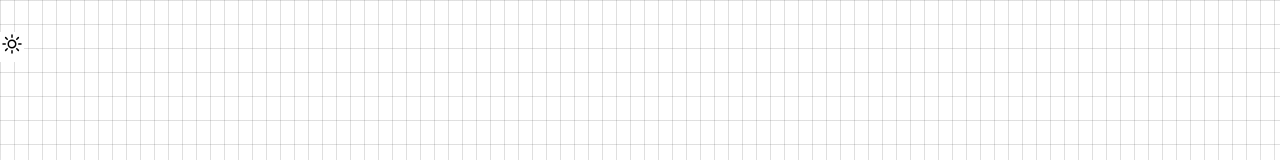
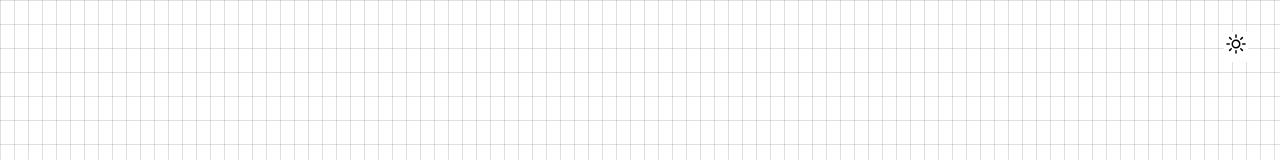
Before and after one commit to StefanHyde/PortfolioV2, a Next.js app: page / in a window 1280 px wide. Shown: the top 160 px of the page. Built offline with nearby package versions, Linux system fonts and the light colour scheme.

Commit message:
Update theme swtich position

```diff
--- a/src/components/header.tsx
+++ b/src/components/header.tsx
@@ -2,7 +2,7 @@ import ThemeSwitch from './themeSwitch';
 
 export default function Header() {
   return (
-    <header className=" z-50 flex items-center justify-between py-8">
+    <header className=" z-50 flex items-center justify-end p-8">
       <div className=" bg-white dark:bg-slate-950">
         <ThemeSwitch />
       </div>
--- a/src/components/themeSwitch.tsx
+++ b/src/components/themeSwitch.tsx
@@ -9,9 +9,9 @@ export default function ThemeSwitch() {
   return (
     <button onClick={toggleTheme}>
       {theme === 'light' ? (
-        <SunIcon className="w-6 h-6" />
+        <SunIcon className="w-6 h-6 hover:text-primary-500 ease-in-out duration-300 " />
       ) : (
-        <MoonIcon className="w-6 h-6" />
+        <MoonIcon className="w-6 h-6 dark:text-almost-white hover:dark:text-primary-500 ease-in-out duration-300" />
       )}
     </button>
   );
```
